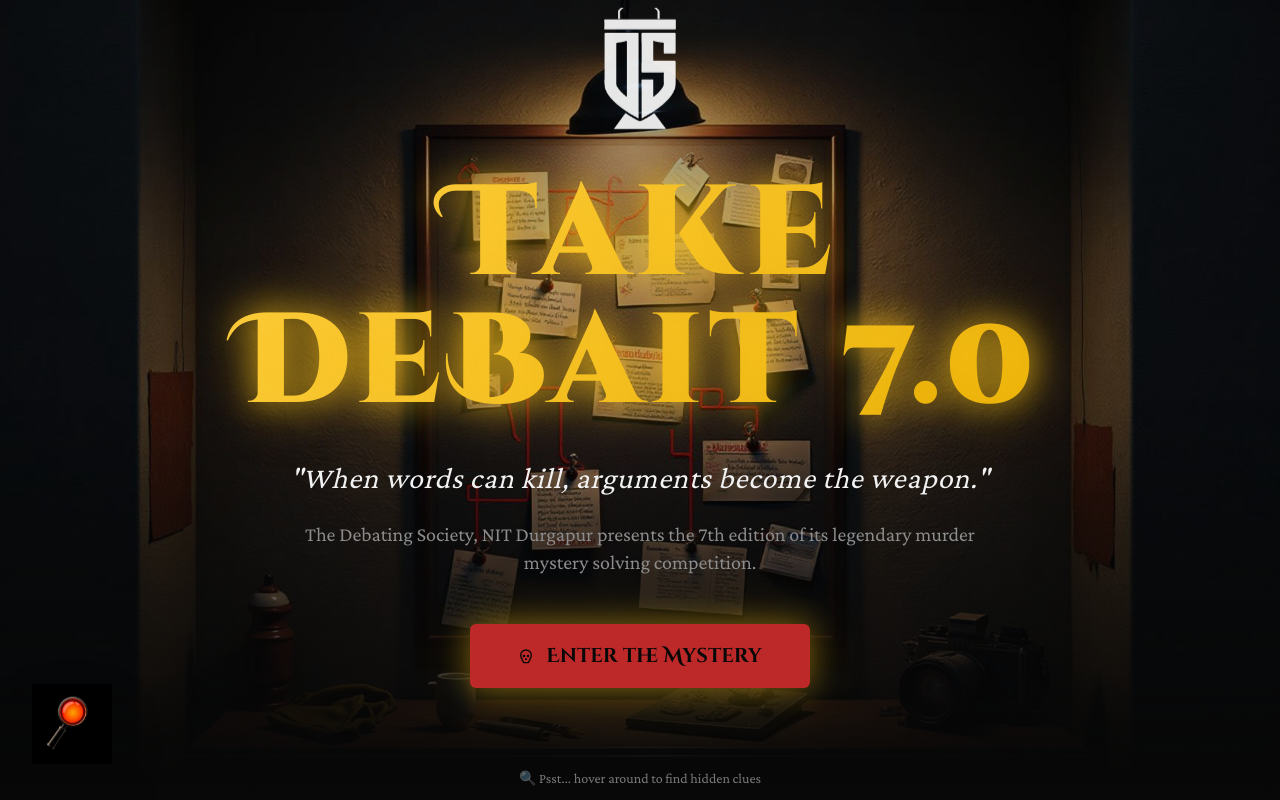
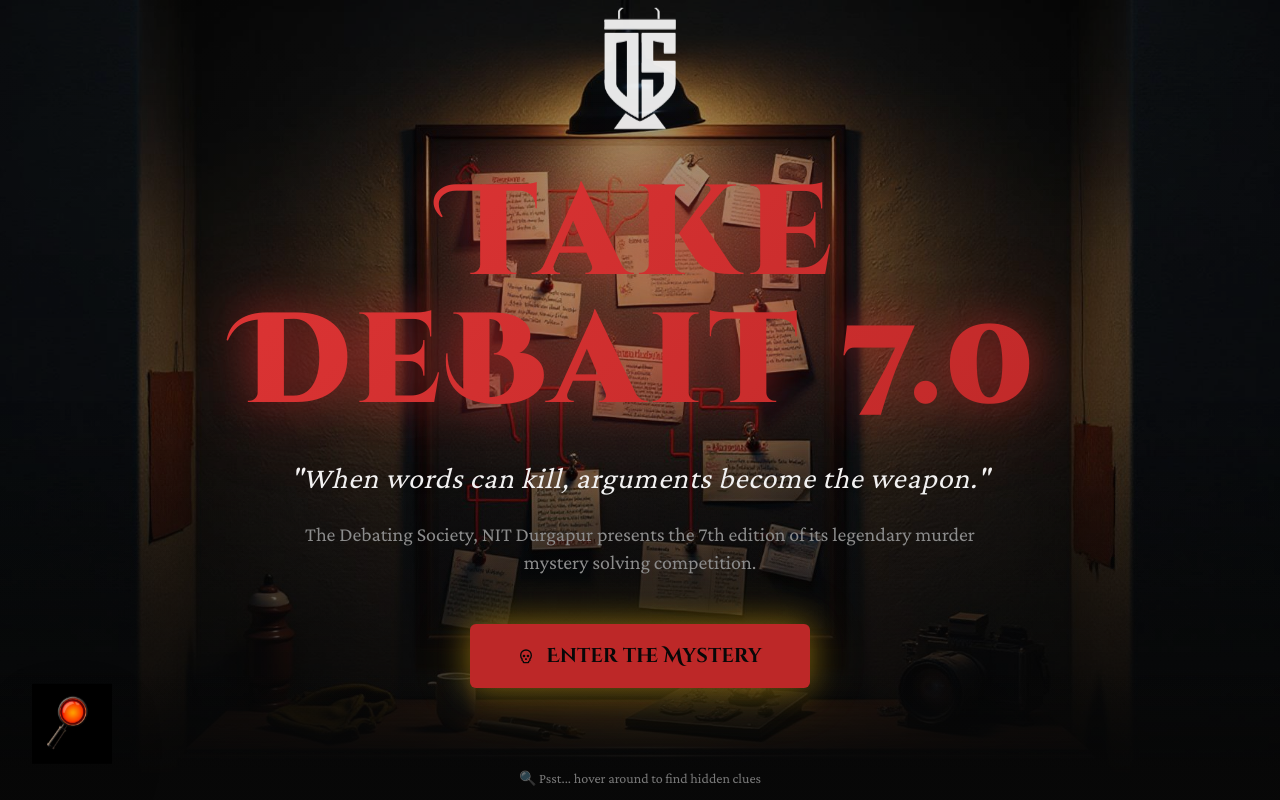
Before and after one commit to SarthakVats9/de-bait-noir, a React (Vite) app: page / in a window 1280 px wide. Shown: the top 800 px of the page. Built offline with nearby package versions, Linux system fonts and the light colour scheme; the HTML template or start-up script is replaced by a standard one.

Commit message:
Refactor: Change title color to red

```diff
--- a/src/components/Hero.tsx
+++ b/src/components/Hero.tsx
@@ -30,11 +30,11 @@ export const Hero = () => {
           />
         </div>
 
-        <h1 className="font-cinzel text-6xl md:text-9xl font-black mb-8 text-glow-gold tracking-wider" style={{
-          background: 'linear-gradient(135deg, hsl(45 100% 65%), hsl(45 100% 45%))',
+        <h1 className="font-cinzel text-6xl md:text-9xl font-black mb-8 tracking-wider" style={{
+          background: 'linear-gradient(135deg, hsl(0 75% 55%), hsl(0 65% 45%))',
           WebkitBackgroundClip: 'text',
           WebkitTextFillColor: 'transparent',
-          filter: 'drop-shadow(0 0 20px hsl(45 100% 55% / 0.5))'
+          filter: 'drop-shadow(0 0 20px hsl(0 65% 45% / 0.6)) drop-shadow(0 0 40px hsl(0 65% 45% / 0.3))'
         }}>
           Take DeBait 7.0
         </h1>
```
